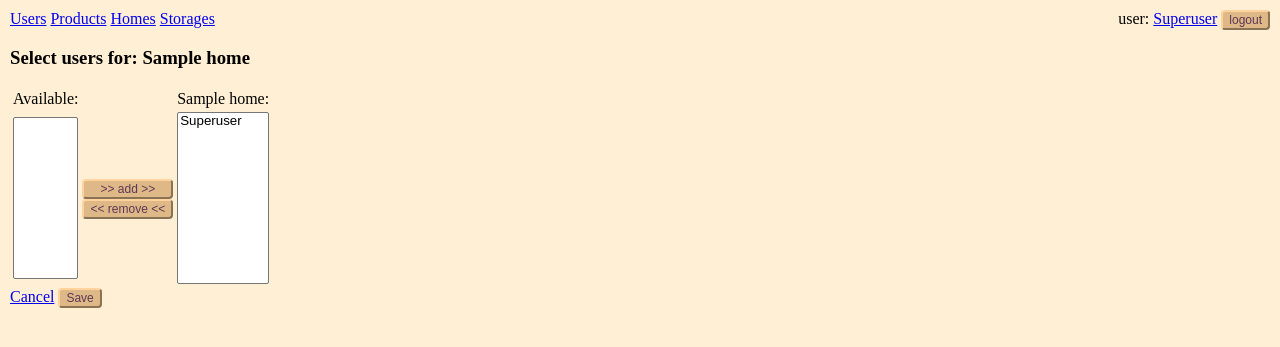
After one commit to Peanhua/HomeStorage, a Flask app: page /homes/users/1/ in a window 1280 px wide. The commit adds this page. Shown: the top 347 px of the page. Run offline with Flask 2, Linux system fonts and the light colour scheme; a user stored in the database is signed in; data comes from the database, SQL or seed files in the repository; tables that the repository leaves empty hold one stand-in row (values such as "Sample post"); lists and menus that the app fills with data are empty.

Commit message:
Add possibility to change users linked to homes (from homes list).

```diff
--- a/application/homes/views.py
+++ b/application/homes/views.py
@@ -1,6 +1,7 @@
 from application              import app, db, login_required
-from application.homes.models import Home
+from application.homes.models import Home, HomeUser
 from application.homes.forms  import HomeForm
+from application.users.models import User
 from flask                    import redirect, render_template, request, url_for
 
 # List of homes
@@ -52,3 +53,36 @@ def homes_edit(home_id):
         home.name = form.name.data
         db.session().commit()
         return redirect(url_for("homes_index"))
+
+
+
+# Home users editing:
+@app.route("/homes/users/<home_id>/", methods=["GET", "POST"])
+@login_required(role="ADMIN")
+def homeusers_edit(home_id):
+    home = Home.query.get(home_id)
+    homeuserids = [ u.user_id for u in home.users]
+
+    homeusers  = User.query.filter(User.user_id.in_(homeuserids)).all()
+    otherusers = User.query.filter(~User.user_id.in_(homeuserids)).all()
+
+    if request.method == "GET":
+        return render_template("homes/edit_users.html", home=home, homeusers=homeusers, otherusers=otherusers)
+
+    elif request.method == "POST":
+        # Delete HomeUsers not in saveduids, and add new HomeUsers for those that didn't exist before:
+        saveduids = [int(uid) for uid in request.form.getlist("homeusers")]
+
+        for hu in home.users:
+            if hu.user_id not in saveduids:
+                db.session().delete(hu)
+            else:
+                saveduids.remove(hu.user_id)
+
+        for uid in saveduids:
+            homeuser = HomeUser(home.home_id, uid)
+            db.session().add(homeuser)
+
+        db.session().commit()
+
+        return redirect(url_for("homes_index"))
--- a/application/static/index.js
+++ b/application/static/index.js
@@ -45,3 +45,57 @@ onDeleteProductClicked = (product_id) => {
     req.send(null)
   }
 }
+
+
+onEditHomeUsersClicked = (home_id) => {
+  const url = editHomeUsersUrl(home_id)
+  location.assign(url)
+}
+
+
+/* Activates all entries in select_lists before submitting to the server. */
+onSubmitFormClicked = (event, select_lists) => {
+  //event.preventDefault()
+
+  select_lists.forEach(list_id => {
+    const list = document.getElementById(list_id)
+    if(list) {
+      for(let i = 0; i < list.options.length; i++) {
+        option = list.options.item(i)
+        option.selected = true
+      }
+    }
+  })
+}
+
+
+onMoveBetweenListsClicked = (event, list_from_id, list_to_id) => {
+  event.preventDefault()
+
+  moveOne = (list_from, list_to) => {
+    const ind = list_from.selectedIndex
+
+    if(ind >= 0 && ind < list_from.options.length) {
+      oldopt = list_from.options[ind]
+
+      newopt = document.createElement("option")
+      newopt.value = oldopt.value
+      newopt.text = oldopt.text
+      list_to.add(newopt)
+
+      list_from.remove(ind)
+
+      return true
+
+    } else {
+      return false
+    }
+  }
+
+  const lfrom = document.getElementById(list_from_id)
+  const lto   = document.getElementById(list_to_id)
+
+  while(moveOne(lfrom, lto)) {
+    /* */
+  }
+}
--- /dev/null
+++ b/application/templates/homes/edit_users.html
@@ -0,0 +1,39 @@
+{% extends "layout.html" %}
+
+{% block body %}
+<form method="POST">
+  <input type="hidden" name="home_id" value="{{ home.home_id }}" />
+  <h3>Select users for: {{ home.name }}</h3>
+  <table>
+    <tr>
+      <td>Available:</td>
+      <td></td>
+      <td>{{ home.name }}:</td>
+    </tr>
+    <tr>
+      <td>
+        <select id="otherusers" multiple size="10" style="width: 100%;">
+        {% for u in otherusers %}
+        <option value="{{ u.user_id }}">{{ u.name }}</option>
+        {% endfor %}
+        </select>
+      </td>
+      <td>
+        <div><button style="width: 100%;" onclick="onMoveBetweenListsClicked(event, 'otherusers', 'homeusers')">&gt;&gt; add &gt;&gt;</button></div>
+        <div><button style="width: 100%;" onclick="onMoveBetweenListsClicked(event, 'homeusers', 'otherusers')">&lt;&lt; remove &lt;&lt;</button></div>
+      </td>
+      <td>
+        <select id="homeusers" name="homeusers" multiple size="10" style="width: 100%;">
+        {% for u in homeusers %}
+        <option value="{{ u.user_id }}">{{ u.name }}</option>
+        {% endfor %}
+        </select>
+      </td>
+    </tr>
+  </table>
+  <div>
+    <a href="{{ url_for('homes_index') }}">Cancel</a>
+    <button onclick="onSubmitFormClicked(event, ['homeusers'])">Save</button>
+  </div>
+</form>
+{% endblock %}
--- a/application/templates/homes/list.html
+++ b/application/templates/homes/list.html
@@ -18,8 +18,10 @@
   <tr>
     <td>{{ home.home_id      }}</td>
     <td>{{ home.name         }}</td>
-    <td>{{ home.users|length }}</td>
-    <td><a href="{{ url_for('homes_edit', home_id=home.home_id) }}">Edit</a></td>
+    <td><button onclick="onEditHomeUsersClicked({{ home.home_id }})">{{ home.users|length }}</button></td>
+    <td>
+      <a href="{{ url_for('homes_edit', home_id=home.home_id) }}">Edit</a>
+    </td>
   </tr>
   {% endfor %}
 </table>
--- a/application/templates/layout.html
+++ b/application/templates/layout.html
@@ -10,6 +10,9 @@
       }
       editProductUrl = (product_id) => {
         return "{{ url_for('products_edit', product_id='PRODUCT_ID') }}".replace(/PRODUCT_ID/, product_id)
+      }
+      editHomeUsersUrl = (home_id) => {
+        return "{{ url_for('homeusers_edit', home_id='HOME_ID') }}".replace(/HOME_ID/, home_id)
       }
     </script>
     <script src="{{ url_for('static', filename='index.js') }}"></script>
```
